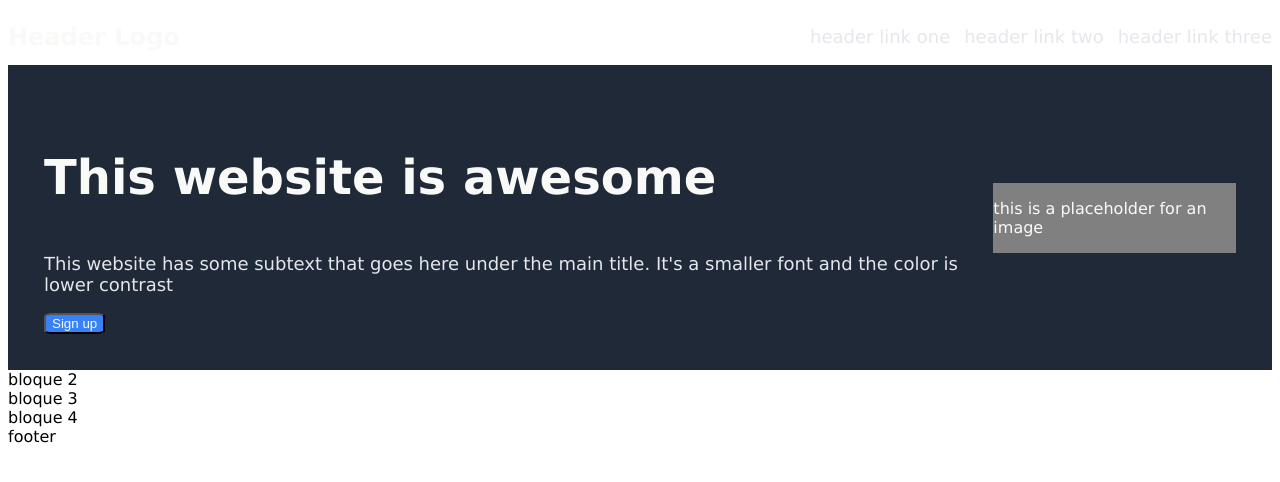
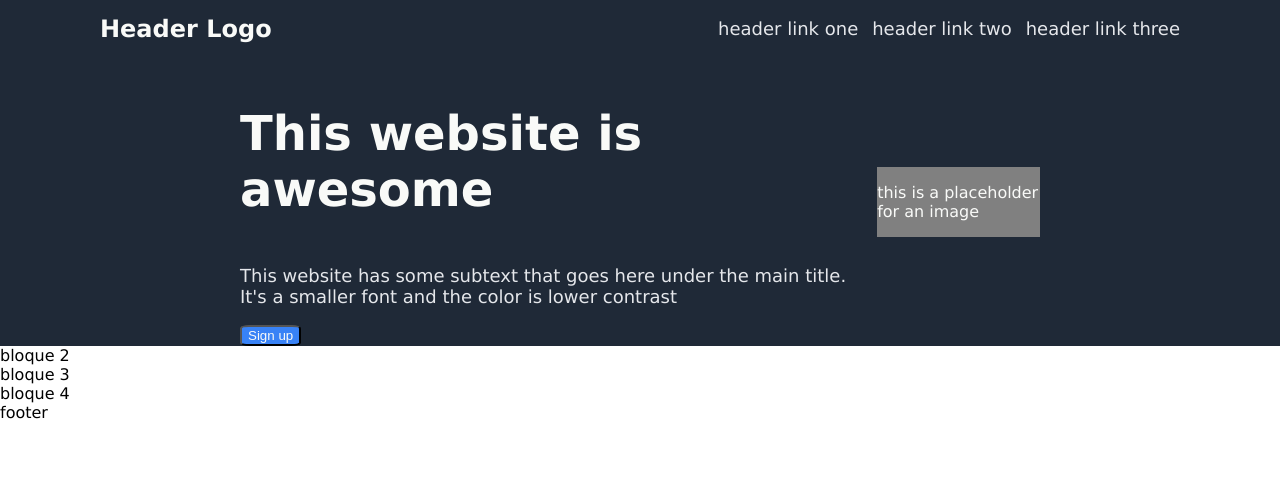
Before and after one commit to danderi/odin-landing-page, a plain HTML site: page index.html in a window 1280 px wide. Drawn offline with Linux system fonts and the light colour scheme.

Commit message:
Add right and left padding to the header

```diff
--- a/style.css
+++ b/style.css
@@ -2,20 +2,17 @@ body {
     font-family: Verdana, Geneva, Tahoma, sans-serif;
     display: flex;
     flex-direction: column;
-}
-
-.block1 {
-    background-color: #1f2937;
-    display: flex;
-    flex-direction: column;
-    padding: 36px;
-    align-items: center;
+    margin: 0px;
 }
 
 .header {
+    background-color: #1f2937;
     display: flex;
     align-items: center;
     justify-content: space-between;
+    margin: 0px;
+    padding-left: 100px;
+    padding-right: 100px;
     flex: 1;
 }
 
@@ -31,7 +28,6 @@ body {
     font-size: 18px;
     list-style-type: none;
     display: flex;
-
 }
 
 .header-right li {
@@ -43,10 +39,21 @@ a {
     color: #e5e7eb;
 }
 
+.block1 {
+    background-color: #1f2937;
+    display: flex;
+    flex-direction: column;
+    padding-left: 100px;
+    padding-right: 100px;
+    align-items: center;
+    flex-wrap: wrap;
+}
+
 .block1-bottom {
     display: flex;
     align-items: center;
     justify-content: center;
+    max-width: 800px;
 }
 
 .block1-bottom-left .main {
```
